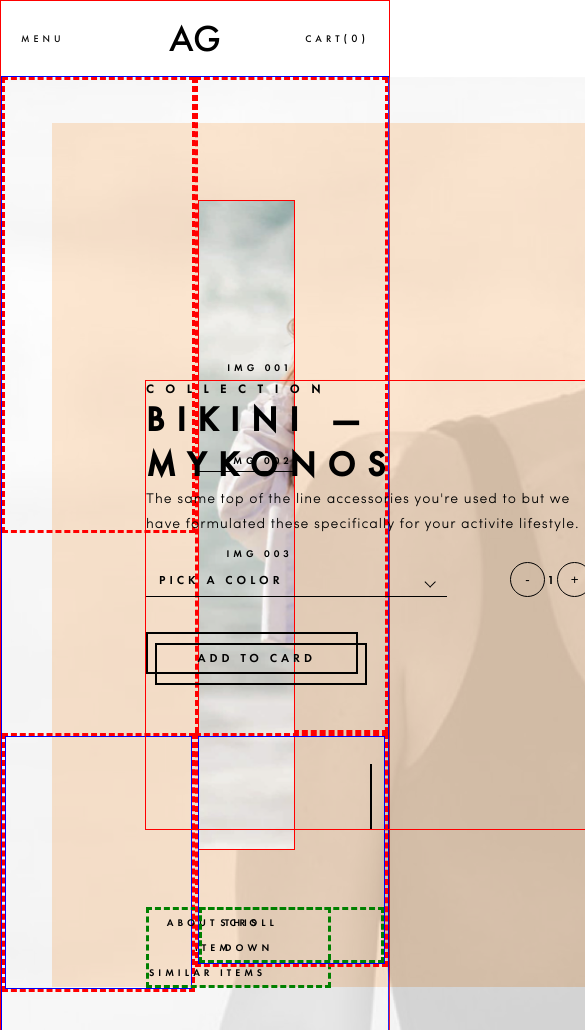
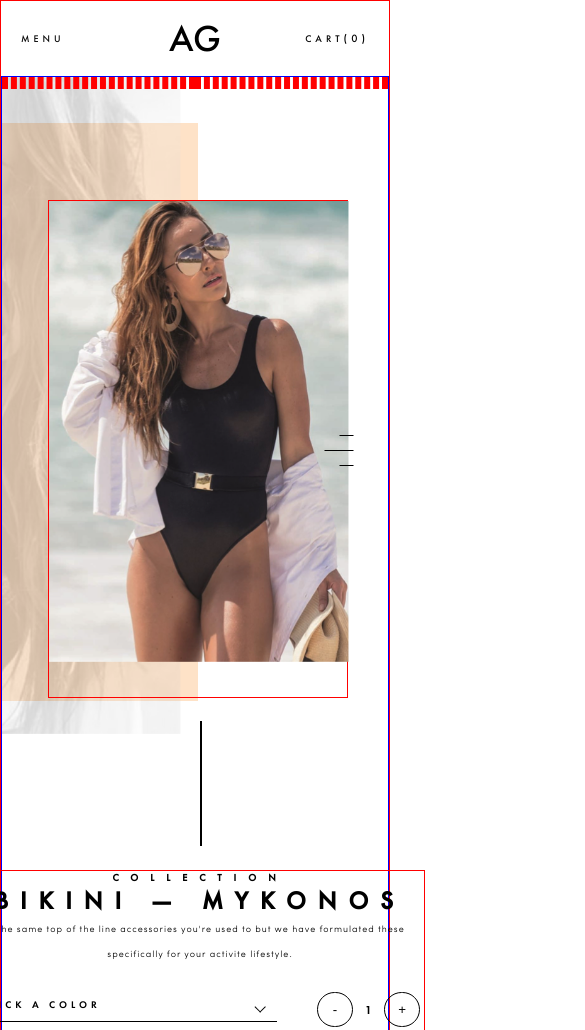
Before and after one commit to webAnatoly/t-geexHtml, a website: page frontend/index.html in a window 390 px wide. Shown: the top 1030 px of the page, 585 px wide, since content can reach past the window. Drawn offline with nearby package versions, Linux system fonts and the light colour scheme; files that its build step writes are made by us from their sources.

Commit message:
начал реализоввать адаптивность

```diff
--- a/frontend/index.html
+++ b/frontend/index.html
@@ -43,11 +43,12 @@
       </div>
     </header>
     <section class="section-1">
+      <div class="section-1__decorator"></div>
       <div class="row">
         <div class="col-1-of-2">
           <div class="section-1__left-block">
-            <h2 class="section-1__left-block__h2">collection</h2>
-            <h3 class="section-1__left-block__h3">bikini &mdash; mykonos</h3>
+            <h2 class="section-1__left-block__h2--mob">collection</h2>
+            <h3 class="section-1__left-block__h3--mob">bikini &mdash; mykonos</h3>
             <p class="section-1__left-block__text">The same top of the line accessories you're used to but we have formulated these
               specifically for your activite lifestyle.</p>
             <div class="section-1__left-block__pick">
@@ -80,9 +81,9 @@
                   src="./assets/img/png/rectangle_5@2x.png" alt="picture 5">
               </picture>
               <div class="section-1__right-block__menu">
-                <button class="section-1__right-block__menu__button">img 001</button>
-                <button class="section-1__right-block__menu__button section-1__right-block__menu__button--focused">img 002</button>
-                <button class="section-1__right-block__menu__button">img 003</button>
+                <button class="section-1__right-block__menu__button"><span>img 001</span></button>
+                <button class="section-1__right-block__menu__button section-1__right-block__menu__button--focused"><span>img 002</span></button>
+                <button class="section-1__right-block__menu__button"><span>img 003</span></button>
               </div>
             </div><!-- section-1__right-block -->
           </div>
@@ -105,7 +106,6 @@
           </div>
         </div><!-- col-1-of-2 -->
       </div><!-- row -->
-      <div class="section-1__decorator"></div>
     </section>
     <section class="section-2"></section>
     <section class="section-3"></section>
--- a/frontend/scss/components/_buttons.scss
+++ b/frontend/scss/components/_buttons.scss
@@ -27,6 +27,9 @@
     display: block;
     background-color: transparent;
     transition: all .2s;
+    @media only screen and (max-width: 26.25em) { // 420 / 16 = 26.25
+      font-size: 1rem;
+    }
   }
 
   &::before {
--- a/frontend/scss/layout/_section-1.scss
+++ b/frontend/scss/layout/_section-1.scss
@@ -3,6 +3,10 @@
   height: 95.7rem;
   width: inherit;
   position: relative;
+
+  @media only screen and (max-width: 85em) { // 1360 / 16 = 85
+    height: 137rem;
+  }
 
   // временные рамки
   & .col-1-of-2 { border: 3px dashed red; }
@@ -16,7 +20,8 @@
     height: 95.8rem;
     background-image: url(./../assets/img/png/rectangle_4.png);
     background-repeat: no-repeat;
-    background-size: 100% auto;
+    // background-size: 100% auto;
+    background-size: cover;
     filter: grayscale(100%);
 
     // Для экранов с высоким разрешением и шириной больше 600px подгружаем 2x картинку.
@@ -28,16 +33,56 @@
     @media only screen and (min-width: 125em) { // 2000px / 16px = 125
       & { background-image: url(./../assets/img/png/rectangle_4@3x.png); }
     }
+
+    // позиционирование фонового рисунка
+    @media only screen and (max-width: 85em) { // 1360px / 16 = 85em
+      width: 100%;
+      height: 65.66rem;
+      background-position: top 0 right 53vw;
+    }
   }
 
   &__left-block {
     border: 1px solid red;
     width: 45rem;
-    height: 45rem;
-    overflow: hidden;
+    min-height: 45rem;
     transform: translate(14rem, 30rem);
     position: relative;
     z-index: 1;
+
+    @media only screen and (max-width: 85em) { // 1360 / 16 = 85
+      position: absolute;
+      transform: translate(0, 0);
+      top: 79rem;
+      left: calc((100vw / 2) - (45rem / 2));
+      text-align: center;
+
+      // декоративные линии для мобильной версии
+      &::before {
+        content:"";
+        width:2px;
+        height: 12.5rem;
+        border: 1px solid $color-dark-1;
+        position: absolute;
+        left: 50%;
+        top: -15rem;
+      }
+      &::after {
+        content:"";
+        width:2px;
+        height: 12.5rem;
+        border: 1px solid $color-dark-1;
+        position: absolute;
+        left: 50%;
+        bottom: -6rem;
+      }
+    }
+    @media only screen and (max-width: 26.25em) { // 420 / 16 = 26.25
+      // текст для мобильной версии
+      &__h2--mob { font-size: 1rem; }
+      &__h3--mob { font-size: 2.5rem; }
+      &__text { font-size: .9rem; }
+    }
 
     &__text {
       line-height: 2.5rem;
@@ -45,9 +90,11 @@
     }
 
     &__pick {
+      display: flex;
 
       & .pick-color {
         display: inline-block;
+        display: flex;
         width: 30.12rem;
         height: 3rem;
         border-bottom: 1px solid $color-dark-1;
@@ -60,6 +107,9 @@
           line-height: 2.6rem;
           letter-spacing: .4rem;
           text-transform: uppercase;
+          @media only screen and (max-width: 26.25em) { // 420 / 16 = 26.25
+            font-size: 1rem;
+          }
         }
 
         &__triangle-btn {
@@ -79,12 +129,17 @@
 
         &__counter {
           display: inline-block;
-          transform: translateX(6rem);
-
+          transform: translateX(4rem);
+          @media only screen and (max-width: 85em) { // 1360px / 16 = 85em
+            & button:focus {
+              background-color: $color-brown-1;
+            }
+          }
           & span {
             font-family: "Futura PT Demi", "Vrinda", "Verdana", "Arial", sans-serif;
             font-size: 1.2rem;
             text-transform: uppercase;
+            margin: 0 1rem;
           }
         }
       }
@@ -93,35 +148,17 @@
     &__btn {
       margin-top: 4rem;
       margin-left: .5rem;
-    }
-
-    // декоративные линии для мобильной версии
-    @media only screen and (max-width: 25.8em) { // 414px / 16 = 25.8
-      &::before {
-        content:"";
-        width:2px;
-        height: 12.5rem;
-        border: 1px solid $color-dark-1;
-        position: absolute;
-        left: 50%;
-        top: -15rem;
-      }
-      &::after {
-        content:"";
-        width:2px;
-        height: 12.5rem;
-        border: 1px solid $color-dark-1;
-        position: absolute;
-        left: 50%;
-        bottom: -6rem;
+      @media only screen and (max-width: 85em) { // 1360px / 16 = 85em
+        margin: 4rem auto;
       }
     }
   }
 
-  & .flex {
+  & .flex { // контейнер для &__right-block
     display: flex;
     justify-content: flex-end;
     padding-right: 9rem;
+    @media only screen and (max-width: 93.75em) { padding-right: 6rem; } // 1500 / 16 = 93.75
   }
 
   &__right-block {
@@ -130,18 +167,38 @@
     border: 1px solid red;
     width: 62rem;
     height: 64.97rem;
-    overflow: hidden;
 
     &__picture > img {
       width: 42.23rem;
     }
 
-    &__menu {
+    @media only screen and (max-width: 93.75em) { width: 52rem; } // 1500 / 16 = 93.75
+    @media only screen and (max-width: 85em) { // 1360px / 16 = 85em
+      position: absolute;
+      // transform: translate(-45rem, 10rem);
+      left: -15rem;
+      width: 29.97rem;
+      height: 49.84rem;
+      text-align: center;
+      &__picture > img {
+        width: 29.97rem;
+      }
+    }
+
+    &__menu { // контейнер меню
       position: absolute;
       top: 8.5rem;
       right: 0;
 
-      &__button {
+      @media only screen and (max-width: 85em) { // 1360px / 16 = 85em
+        right: -.7rem;
+        display: flex;
+        flex-direction: column;
+        align-items: flex-end;
+        top: 22rem;
+      }
+
+      &__button { // кнопки с нижним подчеркиванием
         font-family: "Futura PT Demi", "Vrinda", "Verdana", "Arial", sans-serif;
         font-size: 1rem;
         letter-spacing: .4rem;
@@ -168,6 +225,21 @@
           border-bottom: 1px solid $color-dark-1;
         }
 
+        // в мобильной версии от кнопок остались одни подчеркивания
+        @media only screen and (max-width: 85em) { // 1360px / 16 = 85em
+          width: 1.5rem;
+          border-bottom: 1px solid $color-dark-1;
+          height: 1.5rem;
+          padding-top: 0;
+          &--focused {
+            width: 3rem;
+          }
+
+          & span {
+            color: transparent;
+          }
+        }
+
       }
     }
   }
@@ -176,6 +248,10 @@
     border: 1px solid blue;
     width: 100%;
     padding-top: 17rem;
+
+    @media only screen and (max-width: 85em) { // 1360px / 16 = 85em
+      display: none;
+    }
 
     &__left {
       display: inline-block;
@@ -191,6 +267,7 @@
       border: 3px dashed green;
       & button {
         margin-right: 8.5rem;
+        @media only screen and (max-width: 93.75em) { margin-right: 6rem; } // 1500 / 16 = 93.75
       }
     }
   }
@@ -199,9 +276,17 @@
     position: absolute;
     width: 114.2rem;
     height: 86.42rem;
-    left: 5rem;
+    // left: 5rem;
+    transform: translateX(5rem);
     top: 4.63rem;
     background-color: rgba($color-brown-1, .9);
     z-index: -20;
+
+    @media only screen and (max-width: 85em) { // 1360px / 16 = 85em
+      // transform: translate(-44.6%);
+      right: 49%;
+      transform: translateX(-.1rem);
+      height: 57.8rem;
+    }
   }
 }
```
